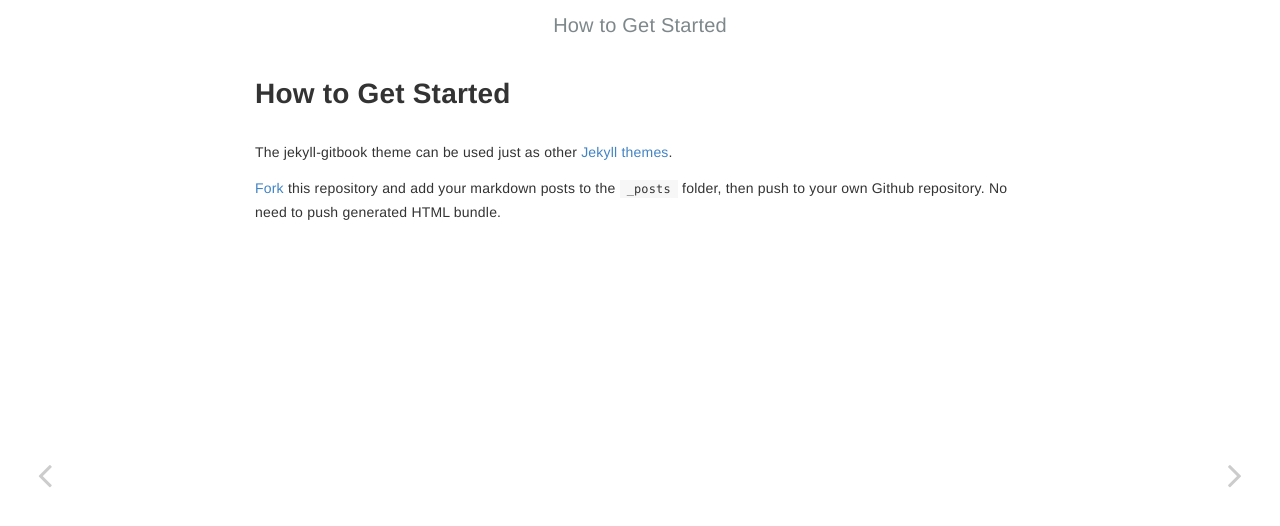
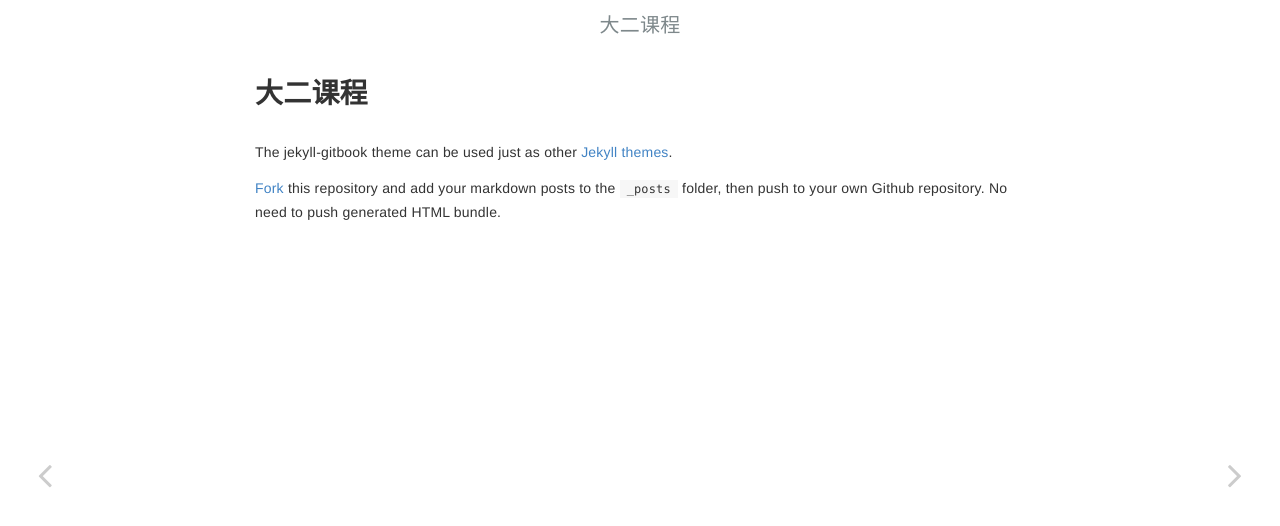
Before and after one commit to aisjtu/aisjtu.github.io, a Jekyll site: the page built from _posts/2019-04-28-howto.md, in a window 1280 px wide. Shown: the top 526 px of the page. Built offline with Jekyll 4.4.1, drawn with Linux system fonts in a browser that asks for light colours.

Commit message:
title changed

```diff
--- a/_posts/2019-04-27-why.md
+++ b/_posts/2019-04-27-why.md
@@ -1,5 +1,5 @@
 ---
-title: Why Jekyll with GitBook
+title: 大一课程
 author: Tao He
 date: 2019-04-27
 category: Jekyll
--- a/_posts/2019-04-28-howto.md
+++ b/_posts/2019-04-28-howto.md
@@ -1,5 +1,5 @@
 ---
-title: How to Get Started
+title: 大二课程
 author: Tao He
 date: 2019-04-28
 category: Jekyll
--- a/_posts/2019-04-29-license.md
+++ b/_posts/2019-04-29-license.md
@@ -1,5 +1,5 @@
 ---
-title: License
+title: 大三课程
 author: Tao He
 date: 2019-04-29
 category: Jekyll
```
